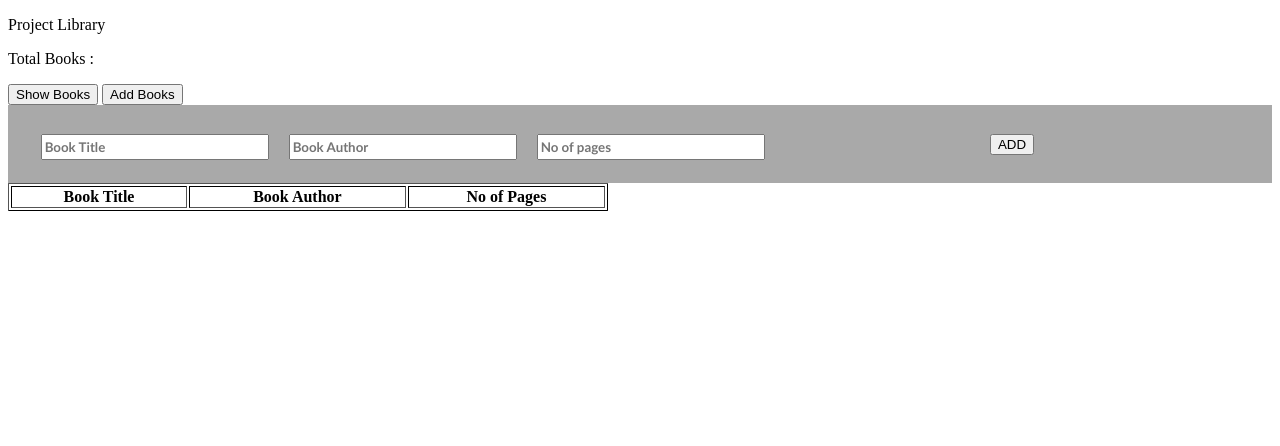
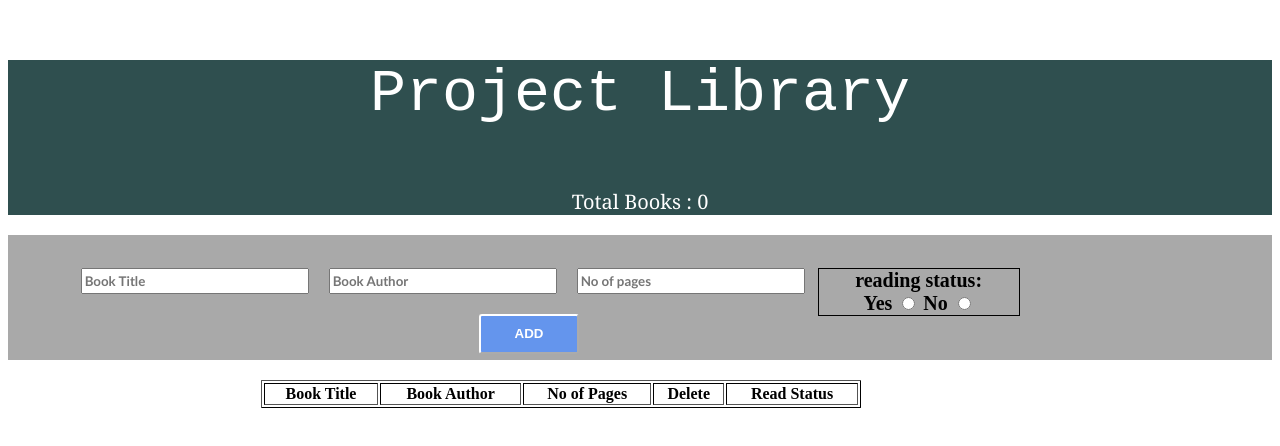
Before and after one commit to jaypatel-24/Library, a plain HTML site: page index.html in a window 1280 px wide. Drawn offline with Linux system fonts and the light colour scheme.

Commit message:
second commit

```diff
--- a/index.html
+++ b/index.html
@@ -9,24 +9,37 @@
 
 	<div class="container">
 		<div class="header"> <p>Project Library</p> </div>
-		<p id ="bookCount">Total Books : </p>
+		<p id ="totalBooks">Total Books : 0</p>
 	</div>
 
-	<div class ="subHeader">
-		<button id = "showBooks" >Show Books</button>
-		<button id = "addBook" onclick="openForm()">Add Books</button>
-	</div>
+
 
 	<div id="formClass">
 		<form id = "form1" method="post" action="">
-            <p><input id="bookTitle_id" class="input" type="text" placeholder="Book Title"></p>
-			<p><input id ="bookAuthor_id" class="input" type="text" placeholder="Book Author"></p>
-			<p><input id ="nop_id" class="input" type="text" placeholder="No of pages"></p>
-			<p><button id="addButton">ADD</button></p>
+			<ul>
+             <li><input id="bookTitle_id" class="input" type="text" placeholder="Book Title"></li>
+			 <li><input id ="bookAuthor_id" class="input" type="text" placeholder="Book Author"></li>
+			 <li><input id ="nop_id" class="input" type="number" placeholder="No of pages"></li>
+
+
+
+			<li>
+				<div class="readStatus pull-left">
+				reading status:<br>
+  				<label for="yes">Yes</label>
+  				<input type="radio" id="yes" name="readStatus" value="yes">
+  				<label for="no">No</label>
+  				<input type="radio" id="no" name="readStatus" value="no">
+  				</div>
+  			</li><br>
+
+			<li><input type="button" id="addBook" value="ADD"></li>
+			</ul>
 
 		</form>
 	</div>
 
+<div class="table1">
 
 	<table class = "bookTable" border="solid">
 		<thead>
@@ -34,6 +47,8 @@
 				<th>Book Title</th>
 				<th>Book Author</th>
 				<th>No of Pages</th>
+				<th>Delete</th>
+				<th>Read Status</th>
 			</tr>
 		</thead>
 
@@ -41,10 +56,7 @@
 
 		</tbody>
 	</table>
-
-	<p id ="here"><p>
-
-
+</div>
 
 <script src="library.js"></script>
 </body>
--- a/library.css
+++ b/library.css
@@ -1,12 +1,71 @@
+.container {
+    display: block;
+    background-color: darkslategrey;
+    text-align: center;
+    font-size: 20px;
+    color: white;
+    font-family: Georgia, 'Times New Roman', Times, serif;
+}
+
+.header {
+    font-size:60px;
+    font-weight:1400;
+    font-family: monospace;
+}
+
+
 #formClass {
     background-color: burlywood;
     text-align: center;
 }
 
 #form1 {
+    padding: 0%;
     background-color: darkgray;
     padding: 1%;
+    text-align: center;
+    font-size: 20px;
+    font-weight: bold;
+    height:100px;
+}
 
+.readStatus {
+    border-color: black;
+    border-width: 1px;
+    display: block;
+    border-style: solid;
+    width:200px;
+    float: right;
+    margin-right: 20%;
+
+}
+ul {
+    list-style-type: none;
+}
+#addBook {
+    width: 100px;
+    height:40px;
+    background-color: cornflowerblue;
+    padding: 3px;
+    border-radius: 3px;
+    border-color: white;
+    border-width: 2px;
+    margin-top: 20px;
+    margin-left: 15%;
+    color:white;
+    font-weight: bold;
+
+}
+#deleteButton {
+    width: 50px;
+    height:20px;
+    background-color: cornflowerblue;
+    padding: 1px;
+    border-radius: 3px;
+    border-color: white;
+    border-width: 1px;
+    color:white;
+    font-weight: bold;
 }
 
 .input {
@@ -20,7 +79,14 @@
 
 }
 
+.table1{
+    display: block;
+    text-align: center;
+    margin-left: 20%;
+}
+
 .bookTable {
+    margin-top: 2%;
     border-radius: 1px;
     border-color: black;
     width: 600px;
--- a/library.js
+++ b/library.js
@@ -4,19 +4,18 @@
 
 let library =[];
 
-function Books(bookTitle,bookAuthor,nop) {
+
+function Books(bookTitle,bookAuthor,nop,read) {
 	this.bookTitle = bookTitle;
 	this.bookAuthor = bookAuthor;
 	this.nop = nop;
+	this.read=read;
 }
 
-var book1 = new Books('jay','jeet','10');
-//showPerticularBook(book1);
-library.push(book1);
 
-function showPerticularBook({bookTitle,bookAuthor,nop}) {
+function showPerticularBook({bookTitle,bookAuthor,nop,read},index) {
 	var book = `<tr><td>`+ bookTitle + `</td><td>` + bookAuthor + `</td><td>`
-		+ nop +`</td></tr>`;
+		+ nop +`</td><td> <input type="button" id="deleteButton" value="del" onclick="deleteFunction(${index})"></td><td>` + read + `</td></tr>`;
 	document.getElementById("bookMenu").innerHTML += book;
 }
 
@@ -25,38 +24,31 @@ function addNewBook(){
 	var local_bookTitle =  document.getElementById("bookTitle_id").value;
 	var local_bookAuthor = document.getElementById("bookAuthor_id").value;
 	var local_nop =  document.getElementById("nop_id").value;
+	var local_readStatus=false;
+	if(document.getElementById("yes").checked == true)
+		local_readStatus=true;
 
-	let newBook = new Books(local_bookTitle,local_bookAuthor,local_nop);
+	let newBook = new Books(local_bookTitle,local_bookAuthor,local_nop,local_readStatus);
 	library.push(newBook);
-	//document.write(library.length);
-	showPerticularBook(newBook);
+
+	showPerticularBook(newBook, library.length-1);
+	document.getElementById("totalBooks").innerHTML = `Total Books :  ${library.length}`;
 }
 
 function showAllBooks(){
 	for(let i=0;i<library.length;i++) {
-		showPerticularBook(library[i]);
+		showPerticularBook(library[i],i);
 	}
 }
-function openForm(){
-	var x = document.getElementById("formClass");
 
-	if(x.style.display === "none")
-		x.style.display = "block";
-	else
-		x.style.display = "none";
+function deleteFunction(index) {
+	console.log(index);
+	library.splice(index,1);
+	document.getElementById("bookMenu").innerHTML ="";
+	showAllBooks();
+	document.getElementById("totalBooks").innerHTML = `Total Books :  ${library.length}`;
+
 }
 
-document.querySelector('#addButton').addEventListener("click", addNewBook);
-document.querySelector('#showBooks').addEventListener("click", showAllBooks);
-
-/*
-
-
-
-//display the list of books
-
-
-
-//to open the form
-
-*/
+document.querySelector('#addBook').addEventListener("click", addNewBook);
+//document.querySelector('#deleteBook').addEventListener("click", deletePerticularBook);
```
